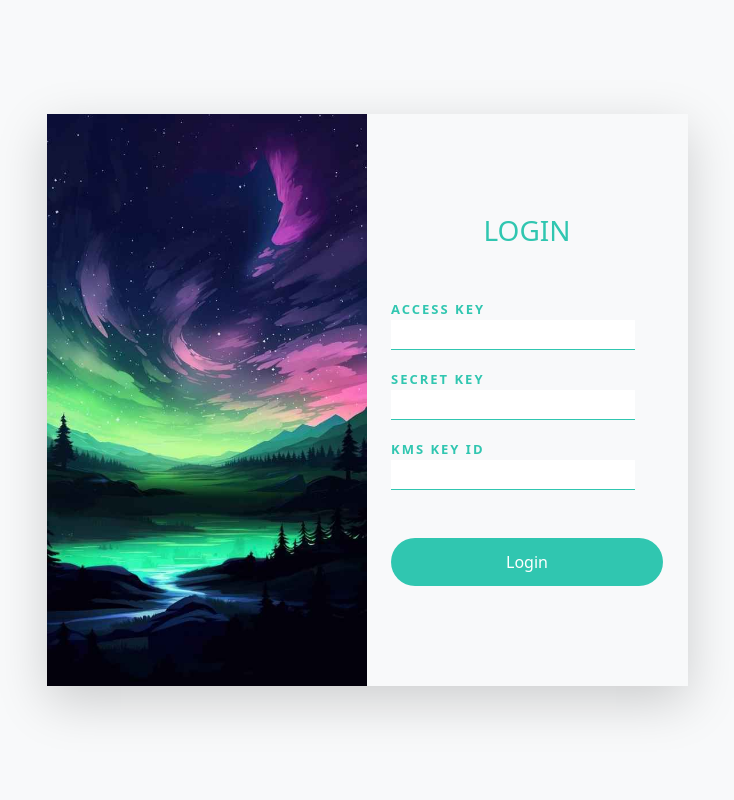
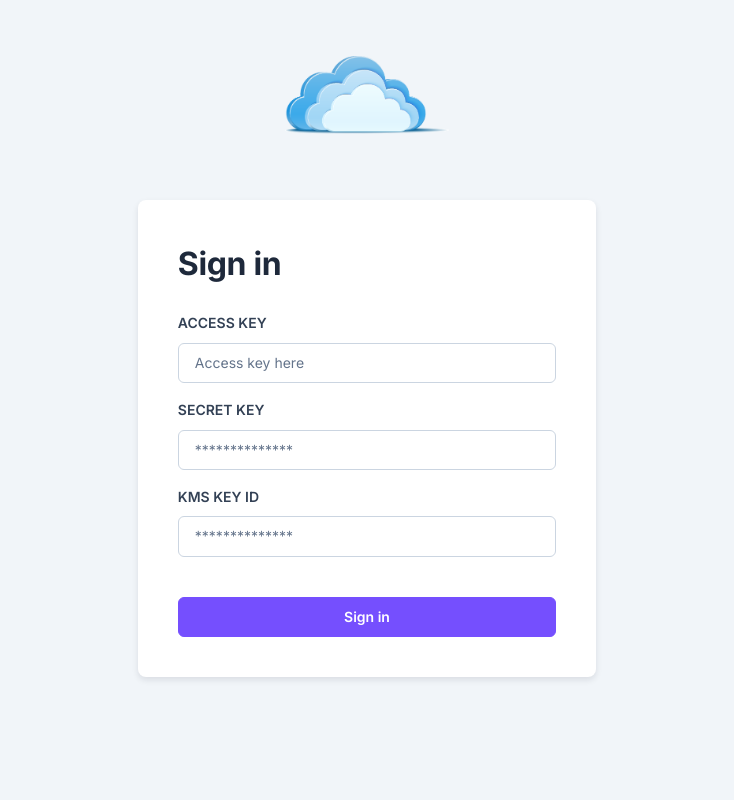
Before and after one commit to LuongBui1311/CloudProject_Group60, a Flask app: page / in a window 1280 px wide. Shown: the whole page, without its empty margins (273-1007 px from the left). Run offline with Flask 3, Linux system fonts and the light colour scheme; some libraries are stand-ins or nearby versions.

Commit message:
update giao dien login, file_list

```diff
--- a/templates/login.html
+++ b/templates/login.html
@@ -7,70 +7,74 @@
     <!--FONTAWESOME-->
     <link href="https://cdn.jsdelivr.net/gh/hung1001/font-awesome-pro@4cac1a6/css/all.css" rel="stylesheet"
           type="text/css"/>
-
-    <!--FONT GOOGLE-->
-    <link rel="preconnect" href="https://fonts.googleapis.com">
-    <link rel="preconnect" href="https://fonts.gstatic.com" crossorigin>
-    <link href="https://fonts.googleapis.com/css2?family=Josefin+Sans:wght@300;400;600;700&dsplay=swap"
-          rel="stylesheet">
-
-    <!--MAIN CSS-->
-    <link href="https://cdn.jsdelivr.net/npm/bootstrap@5.3.2/dist/css/bootstrap.min.css" rel="stylesheet"
-          integrity="sha384-T3c6CoIi6uLrA9TneNEoa7RxnatzjcDSCmG1MXxSR1GAsXEV/Dwwykc2MPK8M2HN" crossorigin="anonymous">
-
-    <link rel="stylesheet" href="{{ url_for('static', filename='css/login.css') }}">
+    <!-- Libs CSS -->
+    <link href="{{ url_for('static', filename='assets/fonts/feather/feather.css') }}" rel="stylesheet" />
+    <link href="{{ url_for('static', filename='assets/libs/bootstrap-icons/font/bootstrap-icons.min.css') }}" rel="stylesheet" />
+    <link href="{{ url_for('static', filename='assets/libs/simplebar/dist/simplebar.min.css') }}" rel="stylesheet" />
+    <link href="{{ url_for('static', filename='assets/css/theme.min.css') }}" rel="stylesheet" />
 </head>
 <body class="bg-light">
+    <main>
+        <section class="container d-flex flex-column vh-100">
+            <div class="row pt-8">
+                <img class="col-lg-2 offset-5" src="{{ url_for('static', filename='cloud.png') }}" alt="cloud flare">
+            </div>
+            <div class="row align-items-center justify-content-center g-0 h-lg-100 pb-8">
 
-<div class="min-vh-100 d-flex align-items-center">
-    <div class="container">
-        <div class="row">
-            <div class="col-sm-7 mx-auto">
-                <div class="shadow-lg">
-                    <div class="d-flex align-items-center">
-                        <div class="d-none d-md-block d-lg-block">
-                            <img src="../static/img/bg-login.jpg" class="objectFit"/>
-                        </div>
-                        <div class="p-4" id="formPanel">
-                            <div class="text-center mb-5">
-                                <h1 class="customHeading h3 text-uppercase">Login</h1>
+                <div class="col-lg-5 col-md-8 py-8 py-xl-0">
+                    <!-- Card -->
+                    <div class="card shadow">
+                        <!-- Card body -->
+                        <div class="card-body p-6">
+                            <div class="mb-4">
+                                <h1 class="mb-1 fw-bold">Sign in</h1>
+
                             </div>
-                            <form action="/" method="post">
-                                <div class="custom-form-group">
-                                    <label class="text-uppercase" for="access_key">Access Key</label>
-                                    <input type="text" id="access_key" name="access_key" class="pb-1" required/><span class="pb-1"><i
-                                        class="fas fa-user"></i></span>
+                            <!-- Form -->
+                            <form action="/" method="post" class="needs-validation" novalidate>
+                                <!-- Username -->
+                                <div class="mb-3">
+                                    <label for="access_key" class="form-label text-uppercase">Access key</label>
+                                    <input type="text" id="access_key" class="form-control" name="access_key" placeholder="Access key here" required>
+                                    <div class="invalid-feedback">Please enter valid key.</div>
                                 </div>
-                                <div class="custom-form-group mt-3">
-                                    <label class="text-uppercase" for="secret_key">Secret Key</label>
-                                    <input type="password" id="secret_key" name="secret_key" class="pb-1" required/>
-                                    <span class="pb-1"><i class="fas fa-eye-slash" id="showCursor" onclick="showPassword('secret_key')"></i></span>
+                                <!-- Password -->
+                                <div class="mb-3">
+                                    <label for="secret_key" class="form-label text-uppercase">Secret key</label>
+                                    <input type="password" id="secret_key" class="form-control" name="secret_key" placeholder="**************" required>
+                                    <div class="invalid-feedback">Please enter valid key.</div>
+                                </div>
+                                <div class="mb-3">
+                                    <label for="kms_key_id" class="form-label text-uppercase">KMS Key ID</label>
+                                    <input type="password" id="kms_key_id" class="form-control" name="kms_key_id" placeholder="**************" required>
+                                    <div class="invalid-feedback">Please enter valid key.</div>
+                                </div>
+                                <!-- Checkbox -->
+                                <div class="d-lg-flex justify-content-between align-items-center mb-4">
 
                                 </div>
-                                <div class="custom-form-group mt-3">
-                                    <label class="text-uppercase" for="kms_key_id">KMS Key ID</label>
-                                    <input type="password" id="kms_key_id" name="kms_key_id" class="pb-1" required/>
-                                    <span class="pb-1"><i class="fas fa-eye-slash" id="showCursorKMS" onclick="showPassword('kms_key_id')"></i></span>
-                                </div>
-                                <div class="mt-5">
-                                    <button type="submit" class="w-100 p-2 d-block custom-btn">Login</button>
+                                <div>
+                                    <!-- Button -->
+                                    <div class="d-grid">
+                                        <button type="submit" class="btn btn-primary">Sign in</button>
+                                    </div>
                                 </div>
                             </form>
                         </div>
                     </div>
                 </div>
             </div>
-        </div>
-    </div>
-</div>
+        </section>
+    </main>
 
-<script src="https://cdn.jsdelivr.net/npm/@popperjs/core@2.11.8/dist/umd/popper.min.js"
-        integrity="sha384-I7E8VVD/ismYTF4hNIPjVp/Zjvgyol6VFvRkX/vR+Vc4jQkC+hVqc2pM8ODewa9r"
-        crossorigin="anonymous"></script>
-<script src="https://cdn.jsdelivr.net/npm/bootstrap@5.3.2/dist/js/bootstrap.min.js"
-        integrity="sha384-BBtl+eGJRgqQAUMxJ7pMwbEyER4l1g+O15P+16Ep7Q9Q+zqX6gSbd85u4mG4QzX+"
-        crossorigin="anonymous"></script>
-<script src="https://code.jquery.com/jquery-3.7.0.js"></script>
-<script src="{{ url_for('static', filename='js/login.js') }}"></script>
+    <script src="https://cdn.jsdelivr.net/npm/@popperjs/core@2.11.8/dist/umd/popper.min.js"
+            integrity="sha384-I7E8VVD/ismYTF4hNIPjVp/Zjvgyol6VFvRkX/vR+Vc4jQkC+hVqc2pM8ODewa9r"
+            crossorigin="anonymous"></script>
+    <script src="https://code.jquery.com/jquery-3.7.0.js"></script>
+    <script src="{{ url_for('static', filename='assets/js/vendors/validation.js') }}"></script>
+    <script src="{{ url_for('static', filename='assets/libs/bootstrap/dist/js/bootstrap.min.js') }}"></script>
+    <script src="{{ url_for('static', filename='assets/libs/simplebar/dist/simplebar.min.js') }}"></script>
+    <script src="{{ url_for('static', filename='assets/js/theme.min.js') }}"></script>
+
 </body>
 </html>
```
Also changed, not shown: templates/base.html (+29 -14 lines), templates/file_list.html (+34 -14 lines).
